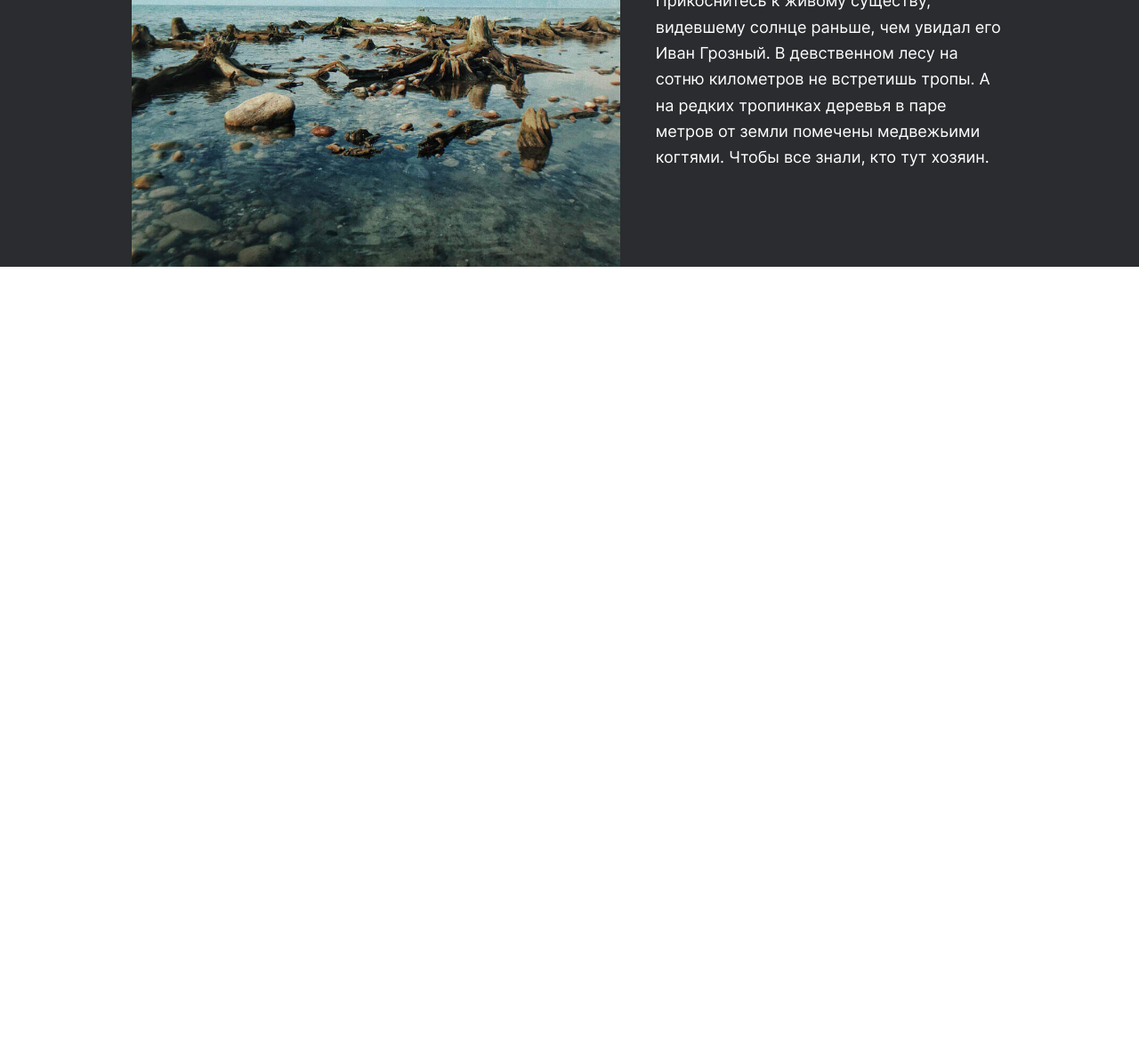
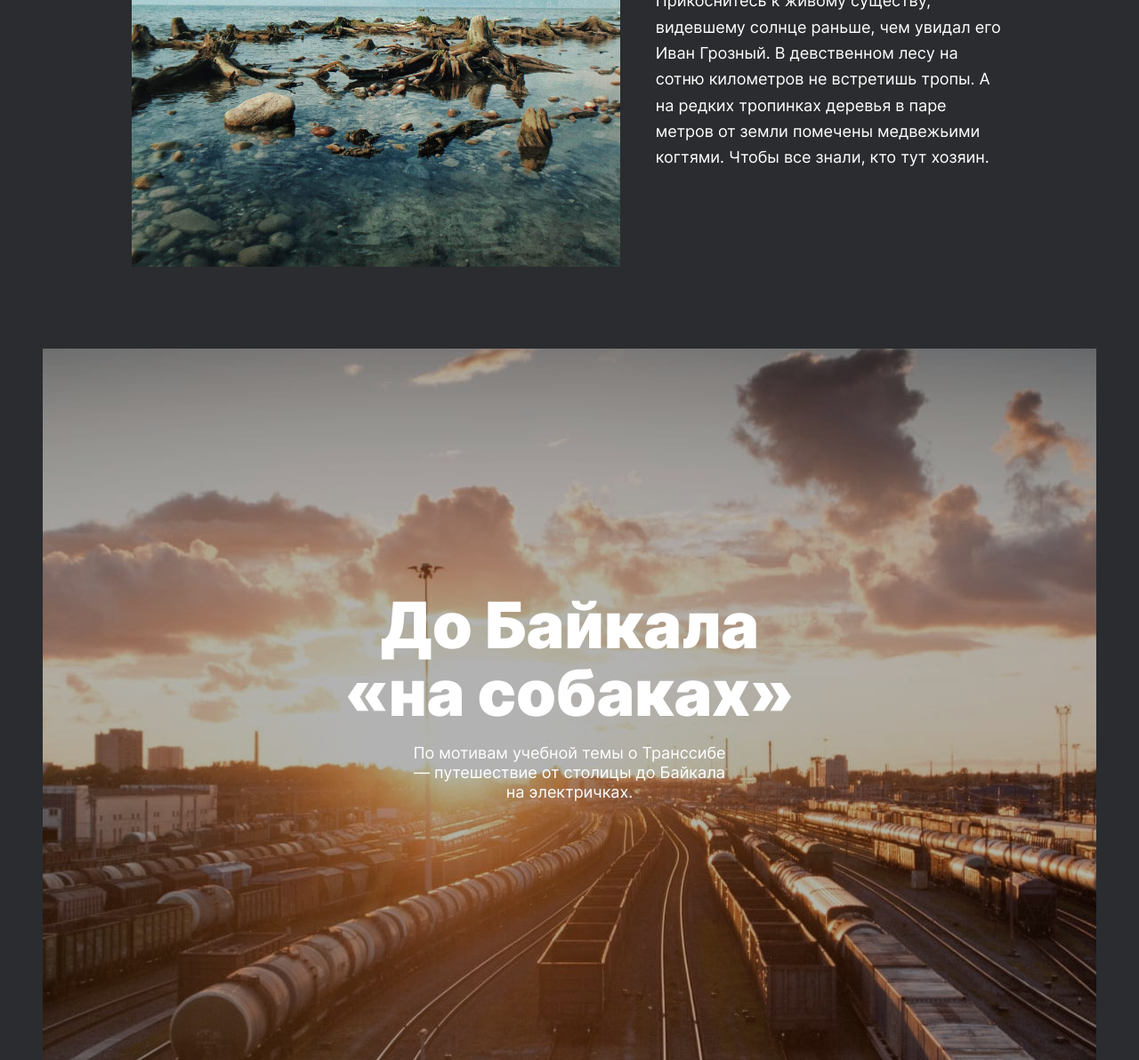
Before and after one commit to Markelov97Vad/russian-travel, a plain HTML site: page index.html in a window 1280 px wide. Shown: the part 6463-7655 px from the top of the page at 89% size. Before the commit the page ends 6763 px from the top, so only its background shows below. Drawn offline with Linux system fonts and the light colour scheme.

Commit message:
Добавил cover

```diff
--- /dev/null
+++ b/blocks/cover/__background/cover__background.css
@@ -0,0 +1,45 @@
+/* .cover__background {
+    background: url(../../../images/cover-trains.jpg);
+    display: flex;
+    background-size: cover;
+    background-position: center;
+    max-width: 1184px;
+    min-height: 740px;
+    object-fit: cover;
+    text-decoration: none;
+    flex-direction: column;
+    justify-content: center;
+    width: 100%;
+} */
+
+.cover__background {
+    display: flex;
+    width: 100vw;
+    height: 100vh;
+    background-color: rgba(0, 0, 0, .3);
+    background-size: cover;
+    background-position: center;
+    text-decoration: none;
+    flex-direction: column;
+    justify-content: center;
+    overflow: hidden;
+    align-items: center;
+
+}
+
+/* .cover__background::before {
+    content: '';
+    display: block;
+    background-color: #2A2C2F;
+    opacity: 0.3;
+    position: absolute;
+    top: 0;
+    right: 0;
+    bottom: 0;
+    left: 0;
+    transition: 2s ease-in;
+  }
+
+  .cover__background:hover::before {
+    opacity: 0.8;
+  } */
--- /dev/null
+++ b/blocks/cover/__subtitle/cover__subtitle.css
@@ -0,0 +1,12 @@
+.cover__subtitle {
+    font-family: 'Inter';
+    font-style: normal;
+    font-weight: 400;
+    font-size: 18px;
+    line-height: 122%;
+    /* or 122% */
+    text-align: center;
+    max-width: 360px;
+
+    color: #FFFFFF;
+}
--- /dev/null
+++ b/blocks/cover/__title/cover__title.css
@@ -0,0 +1,13 @@
+.cover__title {
+    font-family: 'Inter', "Arial ", sans-serif;
+    font-style: normal;
+    font-weight: 900;
+    font-size: 72px;
+    line-height: 106%;
+    margin: 0;
+    max-width: 560px;
+
+    text-align: center;
+
+    color: #FFFFFF;
+}
--- a/blocks/cover/cover.css
+++ b/blocks/cover/cover.css
@@ -0,0 +1,11 @@
+.cover {
+    background: url(../../../images/cover-trains.jpg);
+    margin: 92px 48px 92px;
+    display: flex;
+    background-position: center;
+    flex-direction: column;
+    justify-content: center;
+    align-items: center;
+    position: relative;
+    overflow: hidden;
+}
--- a/index.html
+++ b/index.html
@@ -152,8 +152,10 @@
             </section>
 
             <section class="cover">
-              <!-- <h1 class="cover__title">До Байкала &laquo;на собаках&raquo;</h1>
-              <p class="cover__subtitle">По мотивам учебной темы о Транссибе — путешествие от столицы до Байкала на электричках.</p> -->
+              <a class="cover__background" href="#" target="_blank">
+                <h1 class="cover__title">До Байкала &laquo;на собаках&raquo;</h1>
+                <p class="cover__subtitle">По мотивам учебной темы о Транссибе — путешествие от столицы до Байкала на электричках.</p>
+              </a>
             </section>
         </main>
         <footer class="footer"></footer>
--- a/pages/index.css
+++ b/pages/index.css
@@ -37,3 +37,8 @@
 @import url(../blocks/place/__img/place__img.css);
 @import url(../blocks/place/__article/place__article.css);
 @import url(../blocks/place/__paragraph/place__paragraph.css);
+
+@import url(../blocks/cover/cover.css);
+@import url(../blocks/cover/__background/cover__background.css);
+@import url(../blocks/cover/__title/cover__title.css);
+@import url(../blocks/cover/__subtitle/cover__subtitle.css);
```
